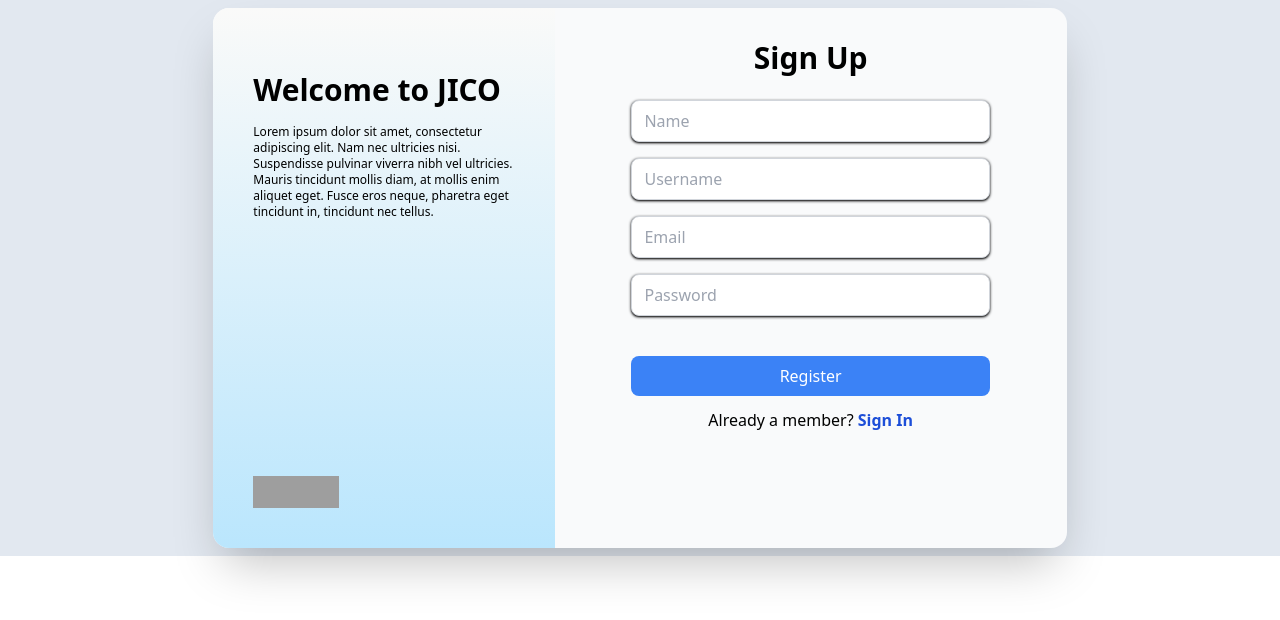
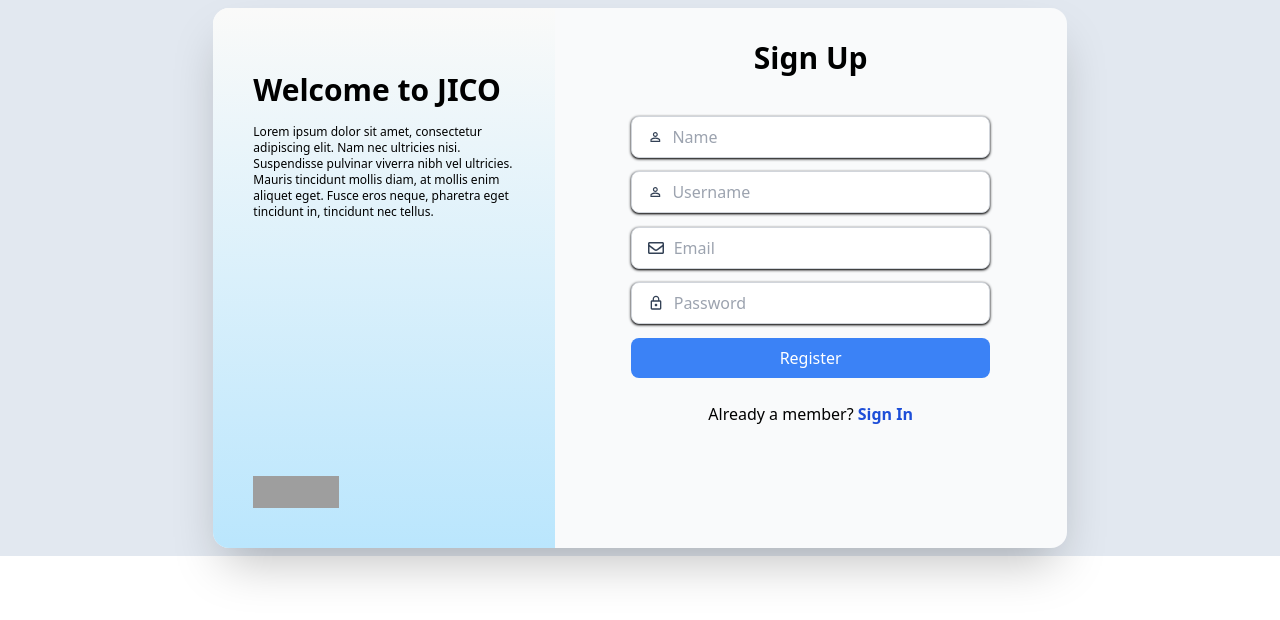
Before and after one commit to loutusz/CapstoneProject, a Next.js app: page /registerPage in a window 1280 px wide. Shown: the top 620 px of the page. Built offline with nearby package versions, Linux system fonts and the light colour scheme; grey boxes are pictures that could not be loaded.

Commit message:
Update Icon Register n Login

```diff
--- a/pages/loginPage.js
+++ b/pages/loginPage.js
@@ -3,7 +3,6 @@ import { useState } from 'react';
 import Image from 'next/image';
 import Head from 'next/head';
 import { FaRegEnvelope } from 'react-icons/fa';
-import { FcGoogle } from 'react-icons/fc';
 import {MdLockOutline} from 'react-icons/md'
 
 export const loginPage = () => {
--- a/pages/registerPage.js
+++ b/pages/registerPage.js
@@ -2,6 +2,8 @@ import React, {useState} from 'react';
 import {FcGoogle, FcDiscord} from 'react-icons/fc'
 import Link from "next/link";
 import Head from 'next/head';
+import { FaRegEnvelope } from 'react-icons/fa';
+import { MdPermIdentity, MdLockOutline } from 'react-icons/md';
 
 export default function RegisterPage() {
     const [formData, setFormData] = useState({
@@ -63,60 +65,64 @@ export default function RegisterPage() {
               {/* SignUp */}
               {/* p-9 w-4/5 */}
                 <div className="text-blackp-4 md:p-8 w-full md:w-3/5">
-                  <h2 className="text-3xl font-semibold mb-3">Sign Up</h2>
+                  <h2 className="text-3xl font-semibold mb-10">Sign Up</h2>
 
                   {/* Name */}
-                     <div className="mt-6 mb-4 mx-auto w-4/5">
-                        <label htmlFor="name" className="block mb-2 font-medium text-black"></label>
+                     <div className="w-[80%] mx-auto bg-white flex items-center mb-[3%] border-gray-300 border rounded-lg px-3 py-2 focus:outline-none shadow shadow-black ">
+                     <MdPermIdentity className='m-[1%] text-slate-700'/>
                         <input
                           type="text"
                           name="name"
                           placeholder="Name"
                           value={formData.name}
                           onChange={handleChange}
-                          className="w-full border-gray-300 border rounded-lg px-3 py-2 focus:outline-none shadow shadow-black"
+                          className="ml-[2%] w-full"
+                          // className="w-full border-gray-300 border rounded-lg px-3 py-2 focus:outline-none shadow shadow-black"
                           required
                         />
                       </div>
 
                    {/* Username */}
-                      <div className="mb-4 mx-auto w-4/5">
-                        <label htmlFor="username" className="block mb-2 font-medium text-black"></label>
+                      <div className="w-[80%] mx-auto bg-white flex items-center mb-[3%] border-gray-300 border rounded-lg px-3 py-2 focus:outline-none shadow shadow-black ">
+                      <MdPermIdentity className='m-[1%] text-slate-700'/>
                         <input
                           type="text"
                           name="username"
                           placeholder="Username"
                           value={formData.username}
                           onChange={handleChange}
-                          className="w-full border-gray-300 border rounded-lg px-3 py-2 focus:outline-none shadow shadow-black"
+                          className="ml-[2%] w-full"
+                          // className="w-full border-gray-300 border rounded-lg px-3 py-2 focus:outline-none shadow shadow-black"
                           required
                         />
                       </div>
 
                       {/* Email */}
-                      <div className="mb-4 mx-auto w-4/5">
-                        <label htmlFor="email" className="block mb-2 font-medium text-black"></label>
+                      <div className="w-[80%] mx-auto bg-white flex items-center mb-[3%] border-gray-300 border rounded-lg px-3 py-2 focus:outline-none shadow shadow-black ">
+                      <FaRegEnvelope className='m-[1%] text-slate-700'/>
                         <input
                           type="email"
                           name="email"
                           placeholder="Email"
                           value={formData.email}
                           onChange={handleChange}
-                          className="w-full border-gray-300 border rounded-lg px-3 py-2 focus:outline-none shadow shadow-black"
+                          className='ml-[2%] w-[90%]'
+                          // className="w-full border-gray-300 border rounded-lg px-3 py-2 focus:outline-none shadow shadow-black"
                           required
                         />
                       </div>
 
                     {/* Password */}
-                    <div className="mb-10 mx-auto w-4/5">
-                      <label htmlFor="password" className="block mb-2 font-medium text-black"></label>
+                    <div className="w-[80%] mx-auto bg-white flex items-center mb-[3%] border-gray-300 border rounded-lg px-3 py-2 focus:outline-none shadow shadow-black mb-10 ">
+                    <MdLockOutline className='m-[1%] text-slate-700'/>
                       <input
                         type="password"
                         name="password"
                         placeholder="Password"
                         value={formData.password}
                         onChange={handleChange}
-                        className="w-full border-gray-300 border rounded-lg px-3 py-2 focus:outline-none shadow shadow-black"
+                        className='ml-[2%] w-[90%]'
+                        // className="w-full border-gray-300 border rounded-lg px-3 py-2 focus:outline-none shadow shadow-black"
                         required
                       />
                      </div>
@@ -135,7 +141,7 @@ export default function RegisterPage() {
                     </div> */}
 
                      {/* Button Submit */}
-                  <div className="text-center mb-3">
+                  <div className="text-center mb-6">
                     <button type="submit" className="bg-blue-500 text-white w-4/5 px-4 py-2 rounded-lg hover:bg-blue-600 transition-colors duration-200">Register</button>
                   </div>
 
```
